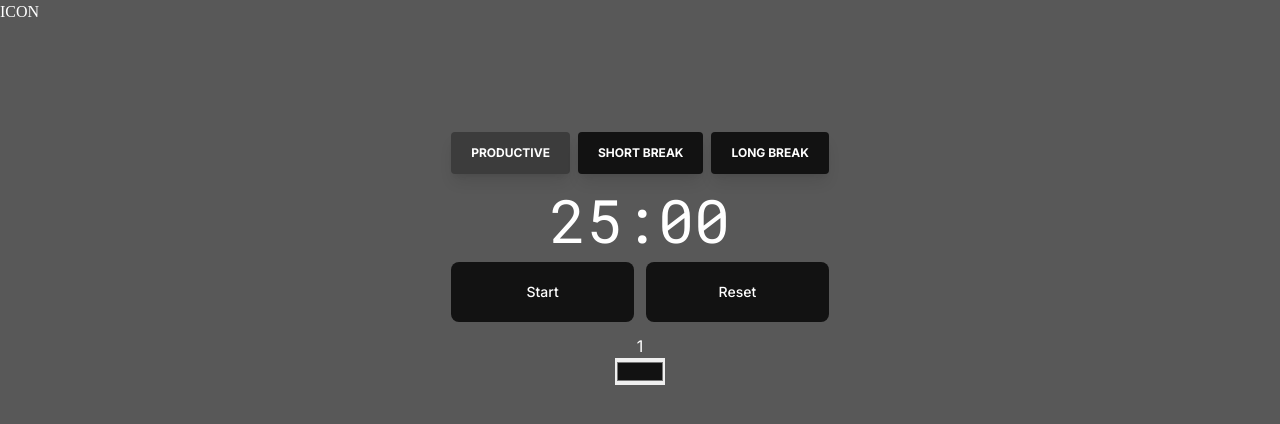
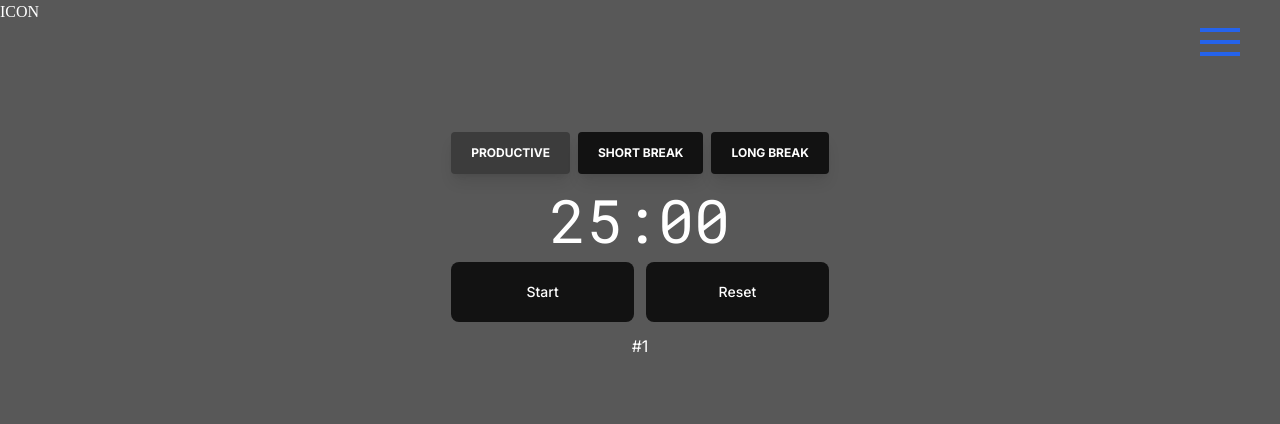
Before and after one commit to Devon-McGrath-github/dorodoro, a Next.js app: page / in a window 1280 px wide. Shown: the top 424 px of the page. Built offline with nearby package versions, Linux system fonts and the light colour scheme.

Commit message:
Move color picker to sidebar, add resetTaskCount to store

```diff
--- /dev/null
+++ b/components/Sidebar.tsx
@@ -0,0 +1,43 @@
+import { useState } from 'react'
+import ColorPicker from './ColorPicker'
+
+const Sidebar = () => {
+	const [showSidebar, setShowSidebar] = useState(false)
+
+	return (
+		<>
+			{showSidebar ? (
+				<button
+					className='flex text-4xl text-white items-center cursor-pointer fixed right-10 top-6 z-50'
+					onClick={() => setShowSidebar(!showSidebar)}
+				>
+					x
+				</button>
+			) : (
+				<svg
+					onClick={() => setShowSidebar(!showSidebar)}
+					className='fixed  z-30 flex items-center cursor-pointer right-10 top-6'
+					fill='#2563EB'
+					viewBox='0 0 100 80'
+					width='40'
+					height='40'
+				>
+					<rect width='100' height='10'></rect>
+					<rect y='30' width='100' height='10'></rect>
+					<rect y='60' width='100' height='10'></rect>
+				</svg>
+			)}
+
+			<div
+				className={`top-0 right-0 w-[35vw] bg-blue-600  p-10 pl-20 text-white fixed h-full z-40  ease-in-out duration-300 ${
+					showSidebar ? 'translate-x-0 ' : 'translate-x-full'
+				}`}
+			>
+				<h3 className='mt-20 text-4xl font-semibold text-white'>Sidebar</h3>
+				<ColorPicker />
+			</div>
+		</>
+	)
+}
+
+export default Sidebar
--- a/components/Tabs/Tabs.tsx
+++ b/components/Tabs/Tabs.tsx
@@ -1,10 +1,7 @@
 import Timer from '../Timer/Timer'
-import { useStore } from '@/store/Timer'
 import Tab from './Tab'
 
 const Tabs = () => {
-	const [timer] = useStore((s) => [s.timer])
-
 	return (
 		<>
 			<div className='flex flex-wrap'>
--- a/components/Timer/Timer.tsx
+++ b/components/Timer/Timer.tsx
@@ -14,6 +14,7 @@ export default function CountdownApp() {
 		decrease,
 		reset,
 		switchTimer,
+		resetTaskCount,
 	] = useStore((s) => [
 		s.duration,
 		s.taskCount,
@@ -22,6 +23,7 @@ export default function CountdownApp() {
 		s.decrease,
 		s.reset,
 		s.switchTimer,
+		s.resetTaskCount,
 	])
 
 	const handleClick = () => {
@@ -68,7 +70,9 @@ export default function CountdownApp() {
 			>
 				Reset
 			</button>
-			<h2 className='text-center col-span-2'>{taskCount}</h2>
+			<div className='text-center col-span-2'>
+				<button onClick={resetTaskCount}>#{taskCount}</button>
+			</div>
 		</div>
 	)
 }
--- a/pages/index.tsx
+++ b/pages/index.tsx
@@ -5,7 +5,7 @@ import Head from 'next/head'
 import Alerts from '@/components/Timer/Alerts'
 import { useEffect } from 'react'
 import NavBar from '@/components/NavBar/NavBar'
-import ColorPicker from '@/components/ColorPicker'
+import Sidebar from '@/components/Sidebar'
 
 export default function Home() {
 	const duration = useStore((state) => state.duration)
@@ -23,6 +23,7 @@ export default function Home() {
 		// TODO: requestPermission a callback .then to handle response (add to state?)
 		let response = await Notification.requestPermission()
 		console.log('permission: ' + response)
+		// TODO: make request every time user loads app if they have not granted permission
 	}
 	// on mount request permission for alerts.
 	useEffect(() => {
@@ -36,16 +37,15 @@ export default function Home() {
 				<title>{formattedTimer}</title>
 				<meta property='og:title' content='DoroDoro' />
 			</Head>
-
 			<NavBar />
-
+			{/*  TODO: give sidebar props or a context that can be iterated through to
+			populate the sidebar options. */}
+			<Sidebar />
 			<main
 				className={`flex flex-col items-center justify-between p-24 font-sans`}
 			>
 				<Tabs />
-				<ColorPicker />
 			</main>
-
 			<Alerts />
 		</Layout>
 	)
--- a/store/Timer.ts
+++ b/store/Timer.ts
@@ -15,6 +15,7 @@ interface Actions {
 	reset: () => void
 	updateColor: (to: string) => void
 	switchTimer: () => void
+	resetTaskCount: () => void
 }
 
 // define the initial state
@@ -59,6 +60,10 @@ export const useStore = create<State & Actions>()((set, get) => ({
 		}
 	},
 
+	resetTaskCount: () => {
+		set({ taskCount: (get().taskCount = 1) })
+	},
+
 	updateColor: (to: string) => {
 		set({ color: (get().color = to) })
 	},
```
